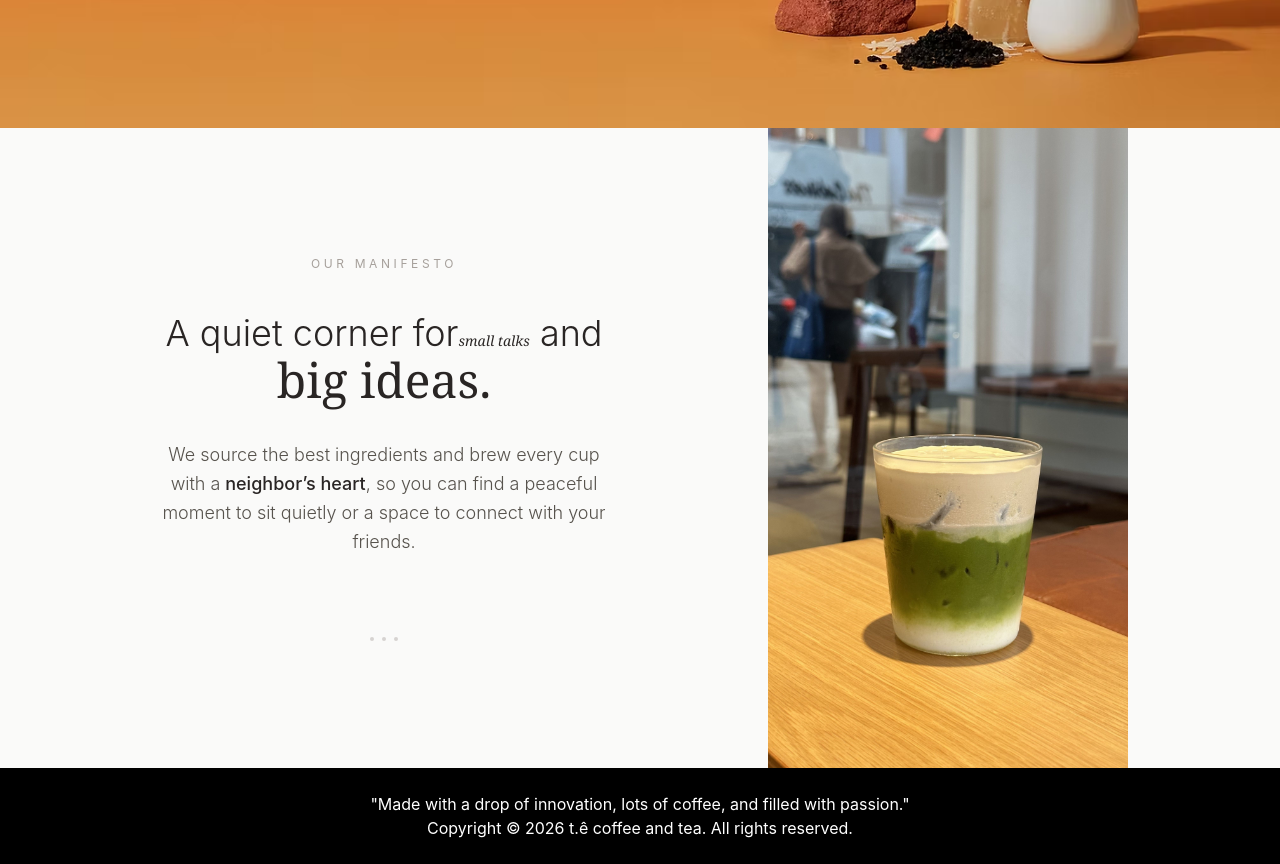
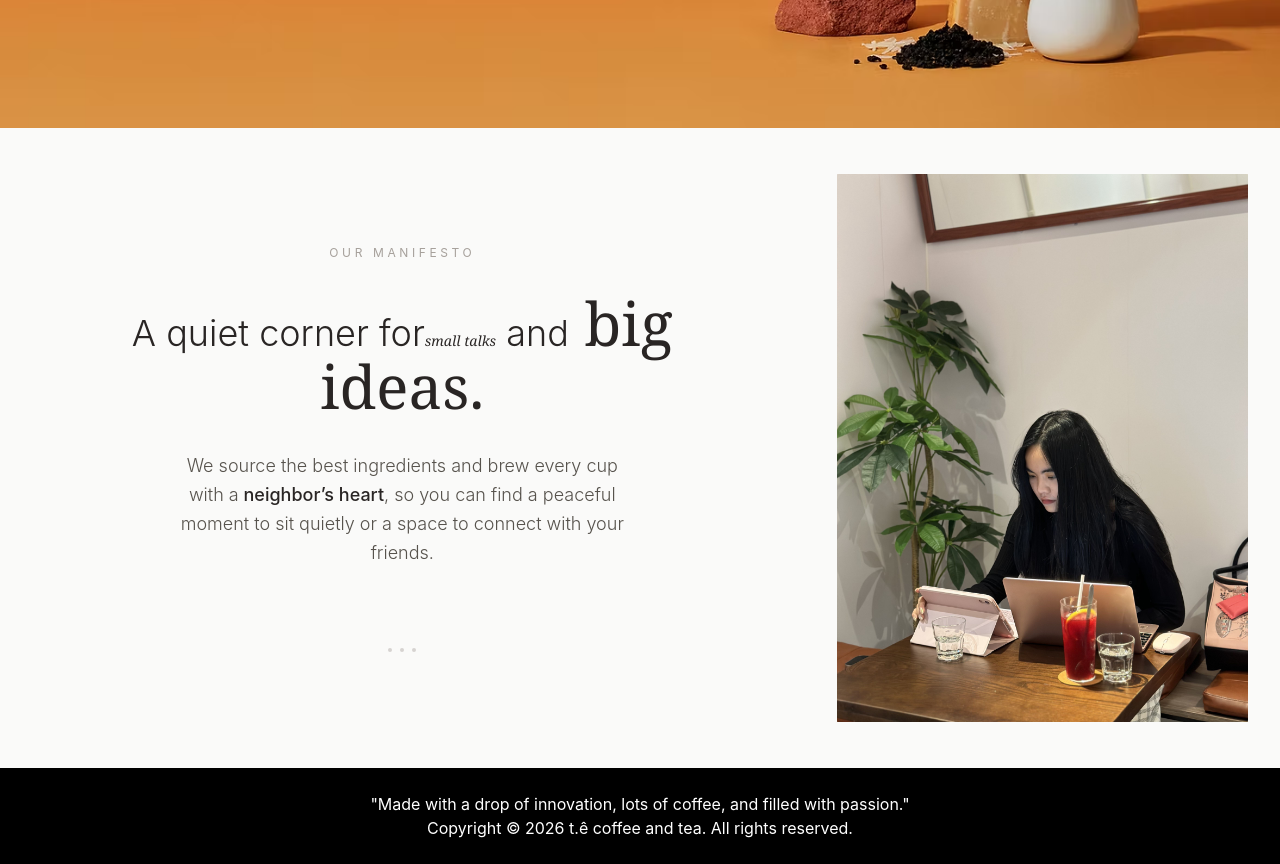
Before and after one commit to haip1290/tecoffee, a React (Vite) app: page / in a window 1280 px wide. Shown: the part 560-1424 px from the top of the page. Built offline with nearby package versions, Linux system fonts and the light colour scheme.

Commit message:
feat: add aboutus section

```diff
--- a/src/components/About.jsx
+++ b/src/components/About.jsx
@@ -1,8 +1,8 @@
-import manifestoImg from "../assets/products/dirtymatcha.jpg";
+import manifestoImg from "../assets/interior/working_customr.jpg";
 const About = () => {
   return (
     <section className="flex items-center max-h-screen md:h-[80vh] overflow-hidden bg-stone-50">
-      <div className="flex-1 flex flex-col justify-center items-center px-10 md:px-20 lg:px-32 text-center space-y-8">
+      <div className="flex-4 flex flex-col justify-center items-center px-10 md:px-20 lg:px-32 text-center space-y-8">
         {/* header */}
         <span className="text-stone-400 uppercase tracking-[0.3em] text-xs">
           Our Manifesto
@@ -11,7 +11,7 @@ const About = () => {
         <h2 className="text-3xl md:text-4xl font-light text-stone-800 leading-tight">
           A quiet corner for
           <span className="italic font-serif text-sm">small talks</span> and
-          <span className="font-serif text-5xl"> big ideas.</span>
+          <span className="font-serif text-6xl"> big ideas.</span>
         </h2>
 
         {/* manifesto */}
@@ -30,10 +30,10 @@ const About = () => {
         </div>
       </div>
 
-      <div className="flex-1 h-full rounded-2xl">
+      <div className="flex justify-center flex-3 h-full p-8">
         <img
           src={manifestoImg}
-          className="max-w-full max-h-full object-scale-down"
+          className="max-h-full object-scale-down rounded-2xl"
           alt="signature drink on table"
           srcset=""
         />
```
Also changed, not shown: src/assets/interior/working_customr.jpg (added).
